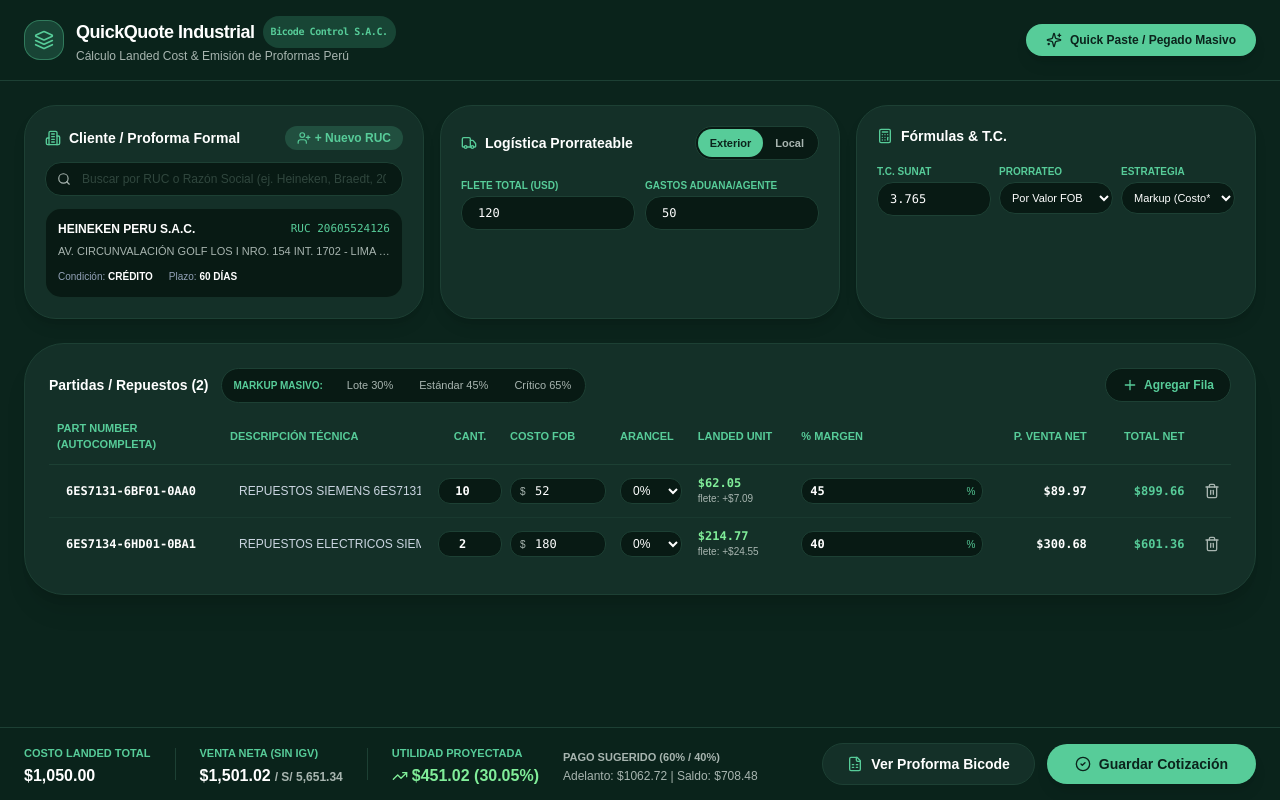
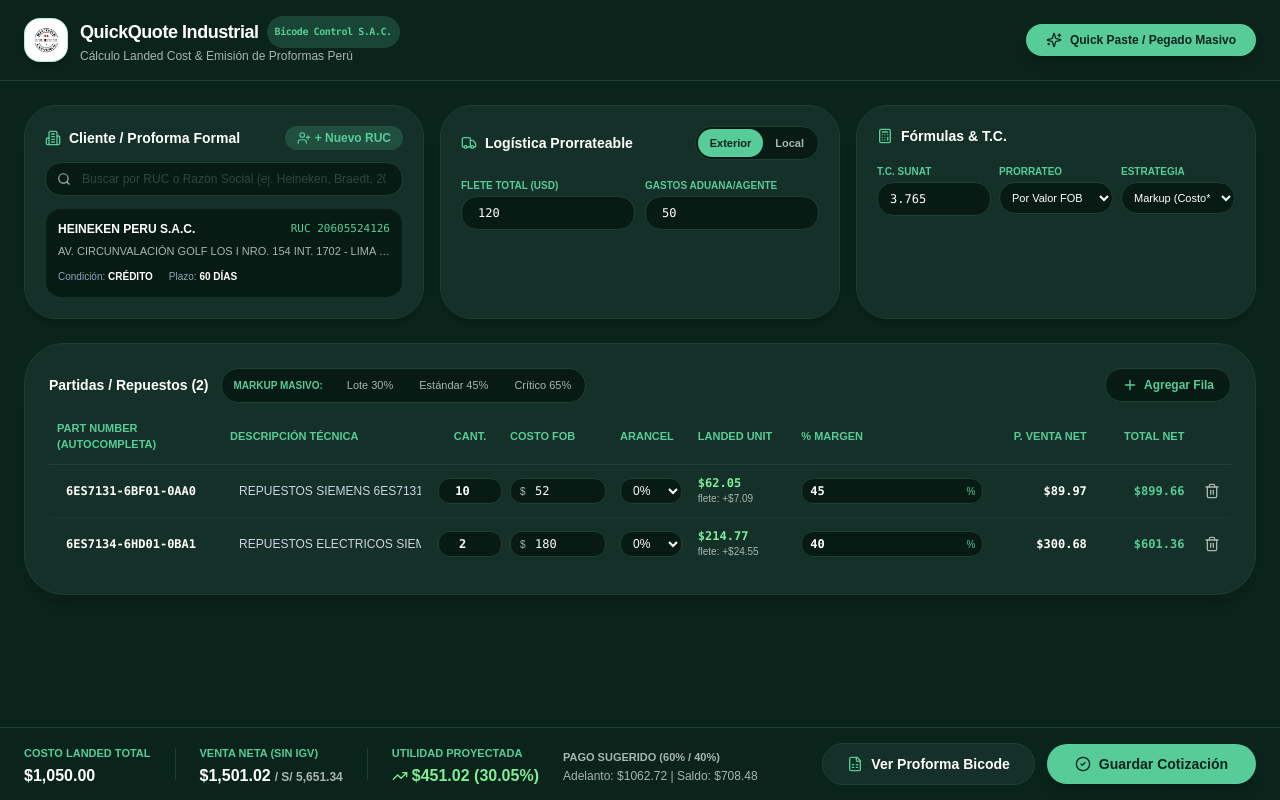
Before and after one commit to aparties/cotizador, a Next.js app: page / in a window 1280 px wide. Built offline with nearby package versions, Linux system fonts and the light colour scheme.

Commit message:
feat: integrar logo oficial de Bicode Control en cabecera y proforma

```diff
--- a/src/app/page.tsx
+++ b/src/app/page.tsx
@@ -113,8 +113,12 @@ export default function Home() {
       <header className="border-b border-[#1d4034] bg-[#0b241c]/90 px-6 py-4 sticky top-0 z-30 backdrop-blur-md">
         <div className="mx-auto flex max-w-7xl items-center justify-between">
           <div className="flex items-center gap-3">
-            <div className="h-10 w-10 rounded-2xl bg-[#57cc99]/20 border border-[#57cc99]/40 flex items-center justify-center text-[#57cc99]">
-              <Layers className="h-5 w-5" />
+            <div className="h-11 w-11 rounded-2xl bg-white p-1 border border-[#57cc99]/40 flex items-center justify-center shadow-md">
+              <img
+                src="/bicode-logo.png"
+                alt="Logo Bicode Control"
+                className="h-full w-full object-contain"
+              />
             </div>
             <div>
               <h1 className="text-lg font-bold tracking-tight text-white flex items-center gap-2">
--- a/src/components/quote/BicodeProformaView.tsx
+++ b/src/components/quote/BicodeProformaView.tsx
@@ -53,10 +53,13 @@ export function BicodeProformaView({
         {/* Encabezado: Logo Bicode + Recuadro RUC */}
         <div className="flex justify-between items-start gap-6">
           <div className="flex gap-4 items-start">
-            <div className="h-20 w-20 flex-shrink-0 border-2 border-slate-900 rounded-full flex flex-col items-center justify-center p-1 text-center font-black">
-              <span className="text-[10px] tracking-widest text-slate-900 leading-none">BICODE</span>
-              <span className="text-base text-red-600 font-bold">H</span>
-              <span className="text-[9px] tracking-wider text-slate-800 leading-none">CONTROL</span>
+            <div className="h-24 w-24 flex-shrink-0 flex items-center justify-center">
+              {/* Logo Oficial Bicode Control */}
+              <img
+                src="/bicode-logo.png"
+                alt="Logo Bicode Control"
+                className="h-full w-full object-contain"
+              />
             </div>
 
             <div className="text-xs space-y-0.5">
```
Also changed, not shown: public/bicode-logo.png (added).
